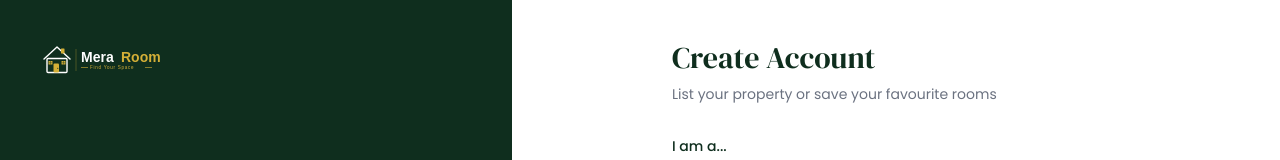
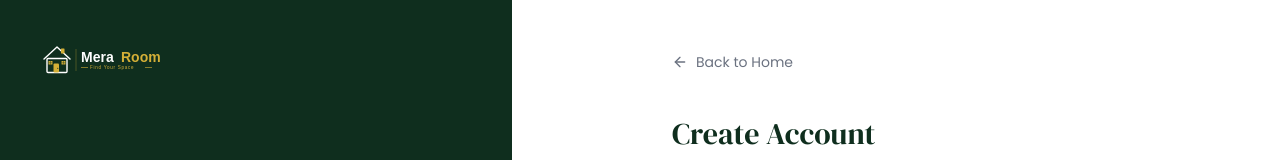
Before and after one commit to Arnav-Sharma437/MeraRoom, a Next.js app: page /register in a window 1280 px wide. Shown: the top 160 px of the page. Built offline with nearby package versions, Linux system fonts and the light colour scheme; no server answers.

Commit message:
feat: add back to home button on auth screens

```diff
--- a/app/(auth)/login/page.tsx
+++ b/app/(auth)/login/page.tsx
@@ -7,7 +7,7 @@ import { useRouter } from 'next/navigation';
 import { useForm } from 'react-hook-form';
 import { signIn, getSession, useSession } from 'next-auth/react';
 import { motion } from 'framer-motion';
-import { Eye, EyeOff, Lock, Phone } from 'lucide-react';
+import { Eye, EyeOff, Lock, Phone, ArrowLeft } from 'lucide-react';
 import AuthBrandPanel from '@/components/auth/AuthBrandPanel';
 import { FormField } from '@/components/ui/FormField';
 import Loader from '@/components/ui/Loader';
@@ -76,6 +76,10 @@ export default function LoginPage() {
         className="flex-1 flex items-center justify-center min-h-screen px-6 py-10 bg-white dark:bg-[#0A0F0A]"
       >
         <div className="max-w-md w-full mx-auto">
+          <Link href="/" className="inline-flex items-center gap-2 text-sm text-gray-500 hover:text-[#16A34A] transition-colors mb-8">
+            <ArrowLeft size={16} /> Back to Home
+          </Link>
+
           <div className="md:hidden flex flex-col items-center mb-8">
             <Image
               src="/meraroom-icon.svg"
--- a/app/(auth)/register/page.tsx
+++ b/app/(auth)/register/page.tsx
@@ -7,7 +7,7 @@ import { useRouter, useSearchParams } from 'next/navigation';
 import { useForm } from 'react-hook-form';
 import { signIn } from 'next-auth/react';
 import { motion } from 'framer-motion';
-import { Eye, EyeOff, Lock, Phone, User, Search, Home } from 'lucide-react';
+import { Eye, EyeOff, Lock, Phone, User, Search, Home, ArrowLeft } from 'lucide-react';
 import AuthBrandPanel from '@/components/auth/AuthBrandPanel';
 import { FormField } from '@/components/ui/FormField';
 import Loader from '@/components/ui/Loader';
@@ -103,6 +103,10 @@ function RegisterForm() {
         className="flex-1 flex items-center justify-center min-h-screen px-6 py-10 bg-white dark:bg-[#0A0F0A]"
       >
         <div className="max-w-md w-full mx-auto">
+          <Link href="/" className="inline-flex items-center gap-2 text-sm text-gray-500 hover:text-[#16A34A] transition-colors mb-8">
+            <ArrowLeft size={16} /> Back to Home
+          </Link>
+
           <div className="md:hidden flex flex-col items-center mb-8">
             <Image
               src="/meraroom-icon.svg"
```
